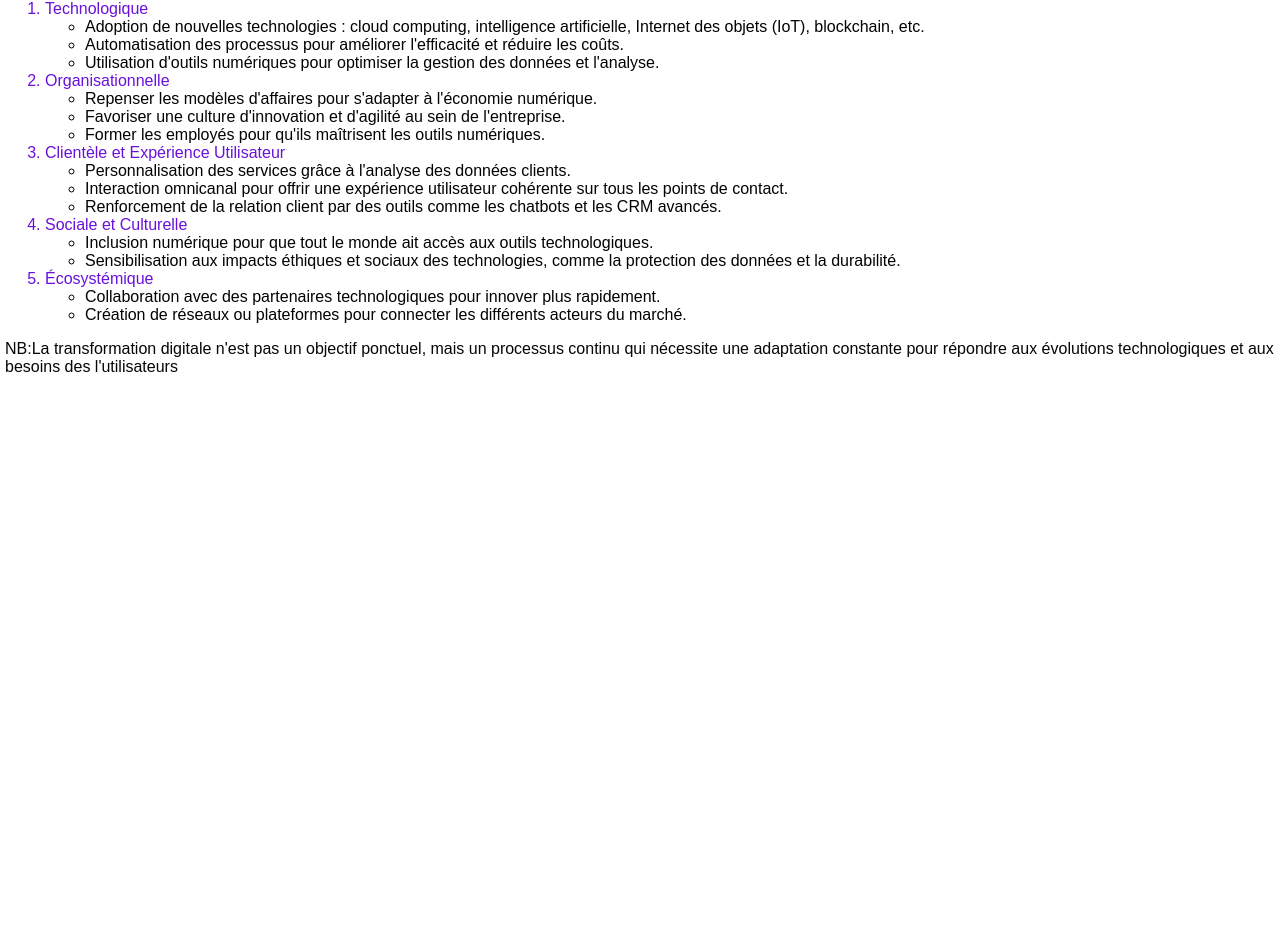
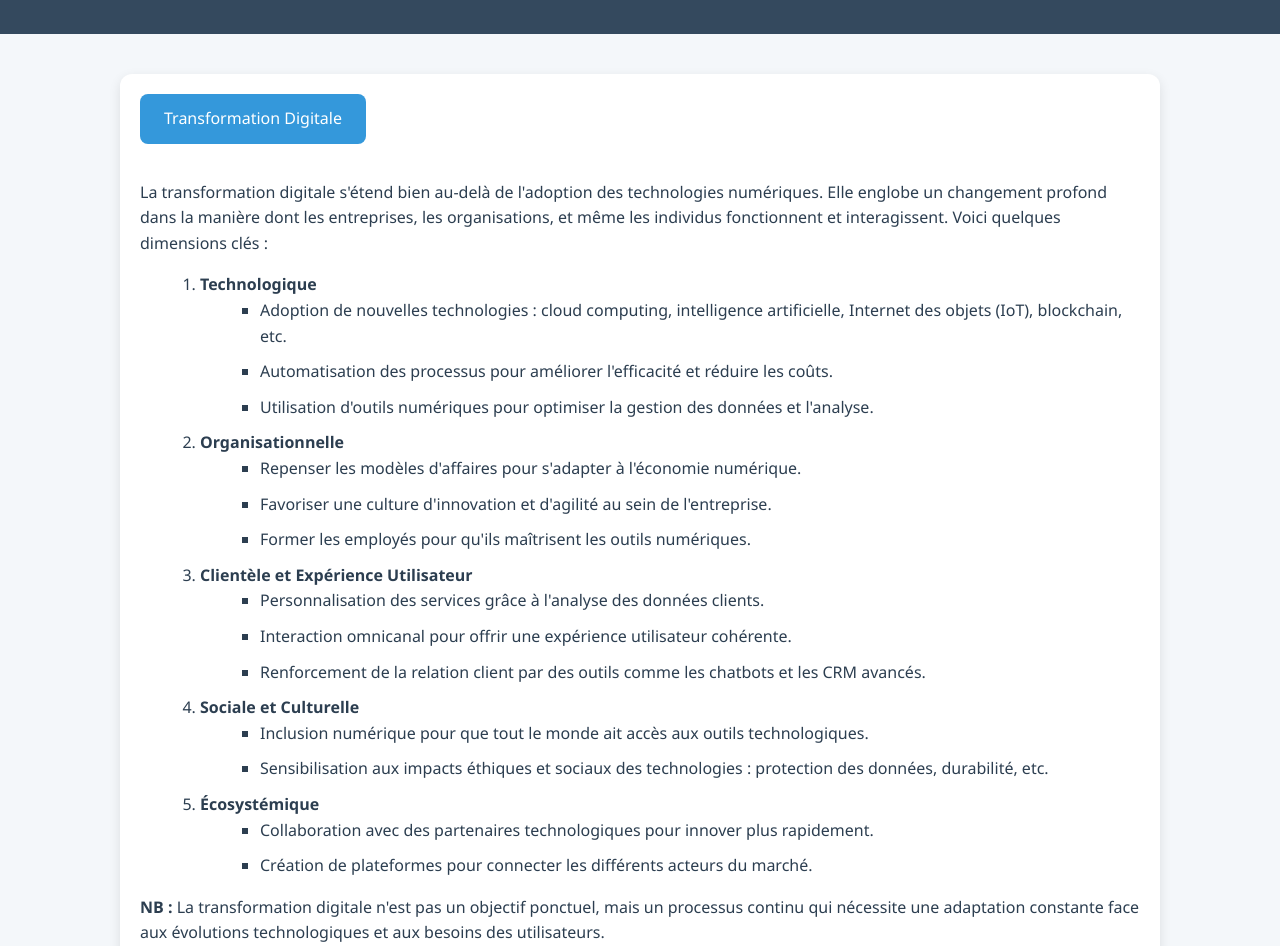
Before and after one commit to manegabechris/gamma-platine, a website: page transformation digital.html in a window 1280 px wide. Shown: the part 100-1046 px from the top of the page. Before the commit the page ends 800 px from the top, so only its background shows below. Drawn offline with Linux system fonts and the light colour scheme.

Commit message:
Update transformation digital.html
Signed-off-by: manegabe chris <191008699+manegabechris@users.noreply.github.com>

```diff
--- a/transformation digital.html
+++ b/transformation digital.html
@@ -1,60 +1,154 @@
 <!DOCTYPE html>
-<html lang="en">
+<html lang="fr">
 <head>
   <meta charset="UTF-8">
   <meta name="viewport" content="width=device-width, initial-scale=1.0">
-    <title>Document</title>
-    <link rel="stylesheet" href="Styles.CSS">
+  <title>Transformation Digitale - Gamma Platine</title>
+  <style>
+    body {
+      margin: 0;
+      padding: 0;
+      font-family: 'Segoe UI', sans-serif;
+      background-color: #f4f7fa;
+      color: #2c3e50;
+      line-height: 1.6;
+    }
+
+    header {
+      background-color: #34495e;
+      color: white;
+      padding: 20px;
+      text-align: center;
+    }
+
+    .container {
+      max-width: 1000px;
+      margin: 40px auto;
+      padding: 20px;
+      background-color: #ffffff;
+      border-radius: 12px;
+      box-shadow: 0 4px 12px rgba(0, 0, 0, 0.1);
+    }
+
+    h1 {
+      text-align: center;
+      color: #2c3e50;
+    }
+
+    .btn {
+      display: inline-block;
+      background-color: #3498db;
+      color: #fff;
+      padding: 12px 24px;
+      font-size: 16px;
+      border: none;
+      border-radius: 8px;
+      cursor: pointer;
+      transition: background-color 0.3s ease, transform 0.2s ease;
+      text-decoration: none;
+      margin-bottom: 20px;
+    }
+
+    .btn:hover {
+      background-color: #2980b9;
+      transform: scale(1.05);
+    }
+
+    ol {
+      margin-left: 20px;
+    }
+
+    li {
+      margin-bottom: 10px;
+    }
+
+    ul {
+      margin-left: 20px;
+      list-style: square;
+    }
+
+    footer {
+      text-align: center;
+      padding: 20px;
+      margin-top: 40px;
+      background-color: #ecf0f1;
+      font-size: 14px;
+      color: #777;
+    }
+
+    @media (max-width: 600px) {
+      .container {
+        padding: 15px;
+        margin: 20px;
+      }
+
+      .btn {
+        width: 100%;
+        text-align: center;
+      }
+    }
+  </style>
 </head>
 <body>
-    <button>transformation digital</button>
+
+  <header>
+    <h1>Transformation Digitale</h1>
+  </header>
+
+  <div class="container">
+    <a href="#" class="btn">Transformation Digitale</a>
 
     <p>La transformation digitale s'étend bien au-delà de l'adoption des technologies numériques.
-            Elle englobe un changement profond dans la manière dont les entreprises, les
-                organisations, et même les individus fonctionnent et interagissent. Voici quelques
-                        dimensions clés de la transformation digitale :</p>
+      Elle englobe un changement profond dans la manière dont les entreprises, les organisations,
+      et même les individus fonctionnent et interagissent. Voici quelques dimensions clés :</p>
+
     <ol>
-<li>Technologique
+      <li><strong>Technologique</strong>
         <ul>
-        <li>Adoption de nouvelles technologies : cloud computing, intelligence artificielle,
-            Internet des objets (IoT), blockchain, etc.</li>
+          <li>Adoption de nouvelles technologies : cloud computing, intelligence artificielle, Internet des objets (IoT), blockchain, etc.</li>
           <li>Automatisation des processus pour améliorer l'efficacité et réduire les coûts.</li>
           <li>Utilisation d'outils numériques pour optimiser la gestion des données et l'analyse.</li>
         </ul>
       </li>
-<li>Organisationnelle
+
+      <li><strong>Organisationnelle</strong>
         <ul>
           <li>Repenser les modèles d'affaires pour s'adapter à l'économie numérique.</li>
           <li>Favoriser une culture d'innovation et d'agilité au sein de l'entreprise.</li>
           <li>Former les employés pour qu'ils maîtrisent les outils numériques.</li>
         </ul>
       </li>
-<li>Clientèle et Expérience Utilisateur
+
+      <li><strong>Clientèle et Expérience Utilisateur</strong>
         <ul>
           <li>Personnalisation des services grâce à l'analyse des données clients.</li>
-        <li>Interaction omnicanal pour offrir une expérience utilisateur cohérente sur tous les
-            points de contact.</li>
-        <li>Renforcement de la relation client par des outils comme les chatbots et les CRM
-            avancés.</li>
+          <li>Interaction omnicanal pour offrir une expérience utilisateur cohérente.</li>
+          <li>Renforcement de la relation client par des outils comme les chatbots et les CRM avancés.</li>
         </ul>
       </li>
-<li>Sociale et Culturelle
+
+      <li><strong>Sociale et Culturelle</strong>
         <ul>
           <li>Inclusion numérique pour que tout le monde ait accès aux outils technologiques.</li>
-        <li>Sensibilisation aux impacts éthiques et sociaux des technologies, comme la
-            protection des données et la durabilité.</li>
+          <li>Sensibilisation aux impacts éthiques et sociaux des technologies : protection des données, durabilité, etc.</li>
         </ul>
       </li>
-<li>Écosystémique
+
+      <li><strong>Écosystémique</strong>
         <ul>
           <li>Collaboration avec des partenaires technologiques pour innover plus rapidement.</li>
-        <li>Création de réseaux ou plateformes pour connecter les différents acteurs du marché.</li>
+          <li>Création de plateformes pour connecter les différents acteurs du marché.</li>
         </ul>
       </li>
     </ol>
-<p>NB:La transformation digitale n'est pas un objectif ponctuel, mais un processus continu qui
- nécessite une adaptation constante pour répondre aux évolutions technologiques et aux
-         besoins des l'utilisateurs </p>
-</ol>
+
+    <p><strong>NB :</strong> La transformation digitale n'est pas un objectif ponctuel, mais un processus continu
+      qui nécessite une adaptation constante face aux évolutions technologiques et aux besoins des utilisateurs.</p>
+  </div>
+
+  <footer>
+    &copy; 2025 Gamma Platine - Tous droits réservés
+  </footer>
+
 </body>
 </html>
```
Lines whose indentation alone changed are shown as unchanged.
